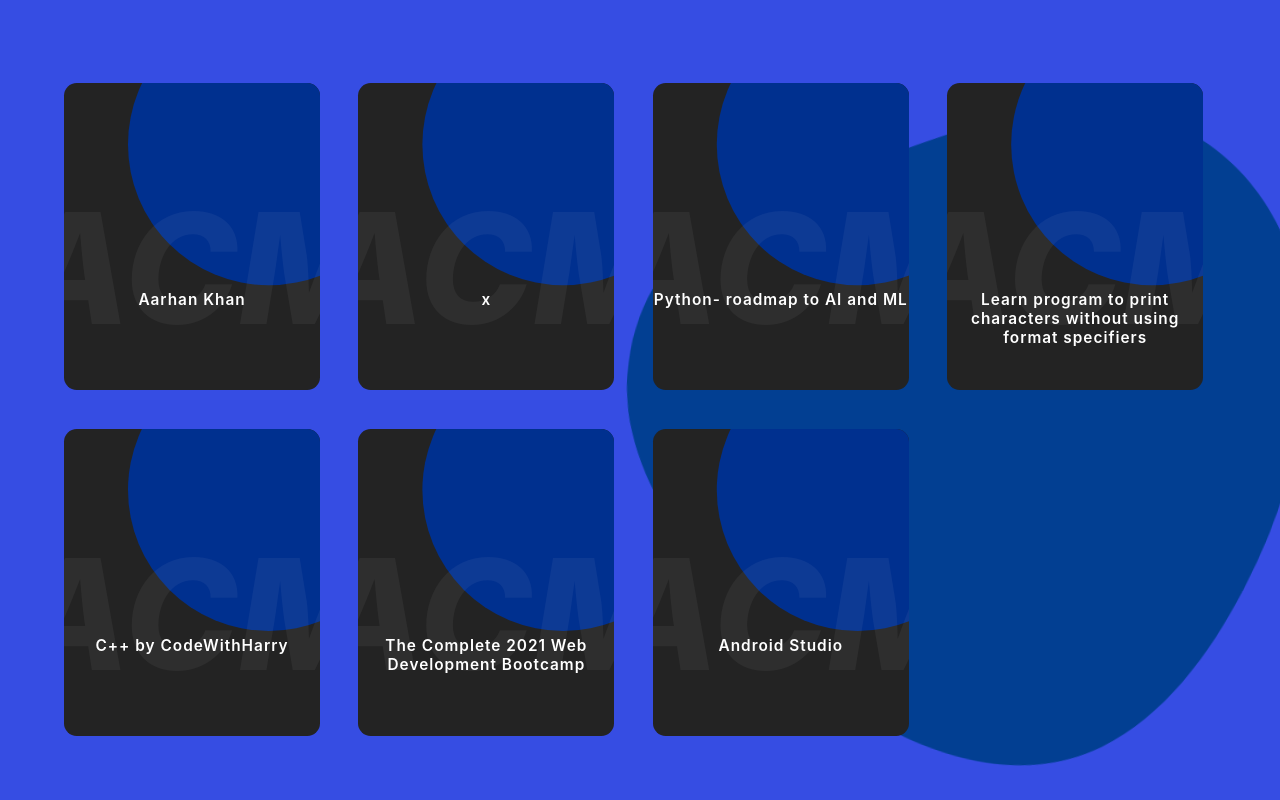
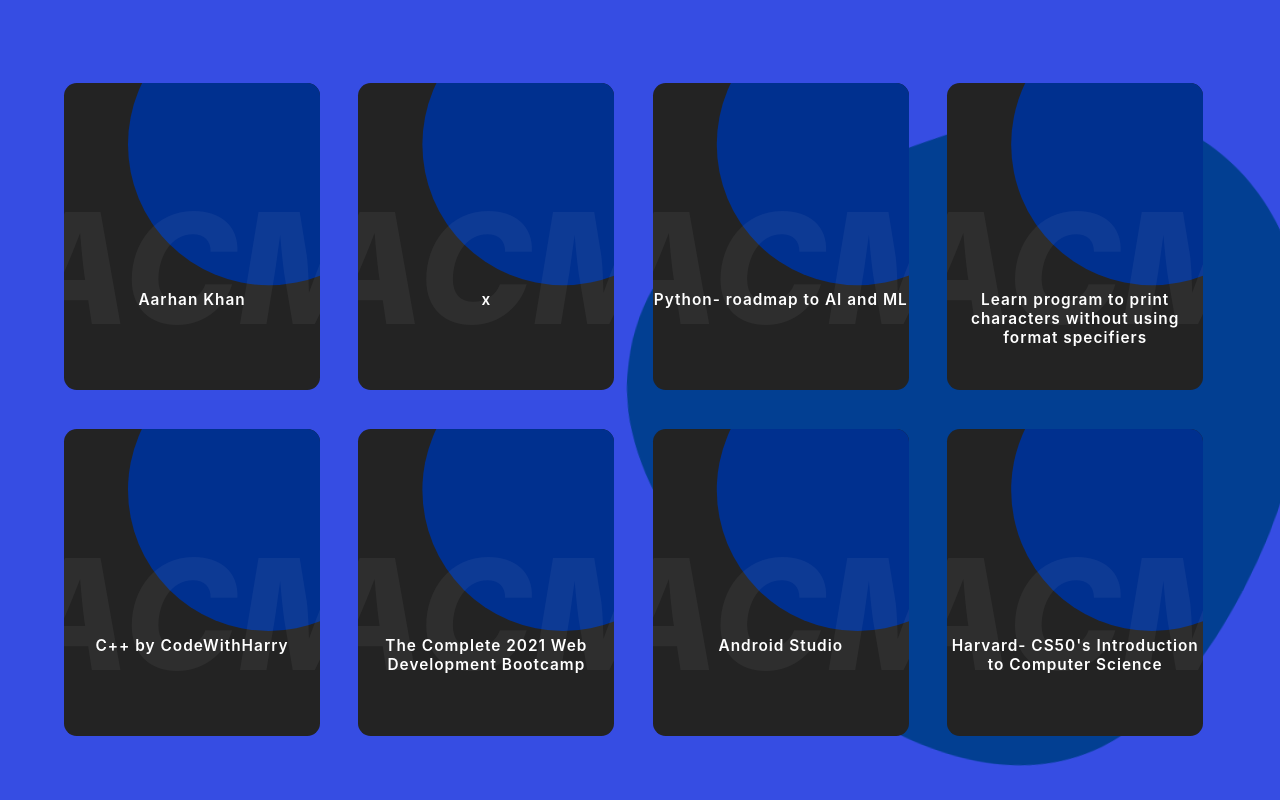
Before and after one commit to ACM-JUIT/Learning-Resources, a React (Create React App) app: page / in a window 1280 px wide. Shown: the part 281-1081 px from the top of the page. Built offline with nearby package versions, Linux system fonts and the light colour scheme.

Commit message:
new learning resource

```diff
--- a/src/data.js
+++ b/src/data.js
@@ -34,4 +34,9 @@
       brief: "Android studio tutorial for beginner",
       link: "https://www.youtube.com/playlist?list=PLu0W_9lII9aiL0kysYlfSOUgY5rNlOhUd",
     },
+    {
+      courseName: "Harvard- CS50's Introduction to Computer Science",
+      brief: "Harvard University's introduction to the intellectual enterprises of computer science and the art of programming for majors and non-majors alike, with or without prior programming experience. An entry-level course taught by David J. Malan",
+      link: "https://www.edx.org/course/introduction-computer-science-harvardx-cs50x",
+    },
   ];
```
